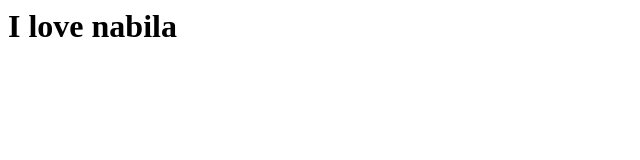
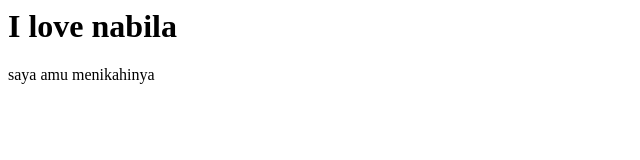
Before and after one commit to syahrultok117927-arch/zeini, a plain HTML site: page index.html in a window 1280 px wide. Shown: the whole page, without its empty margins (0-640 px from the left). Drawn offline with Linux system fonts and the light colour scheme.

Commit message:
Update index.html

```diff
--- a/index.html
+++ b/index.html
@@ -5,6 +5,6 @@
 </head>
   <body>
    <h1>I love nabila</h1>
-
+   <p>saya amu menikahinya</p>
    </body>
 </html>
```
